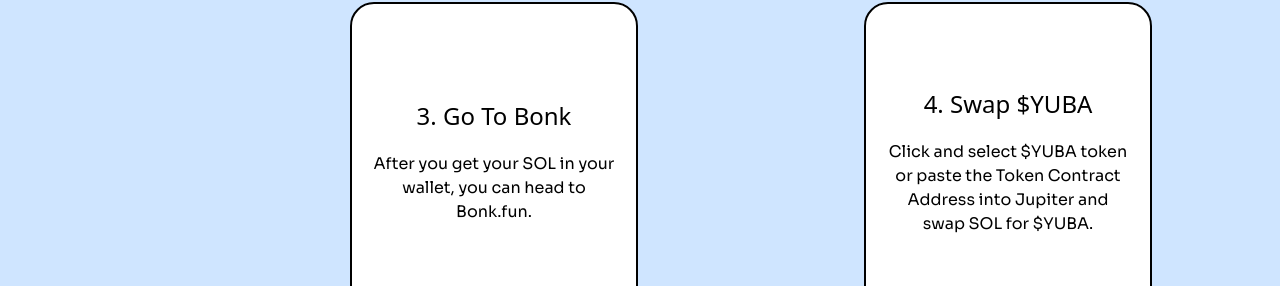
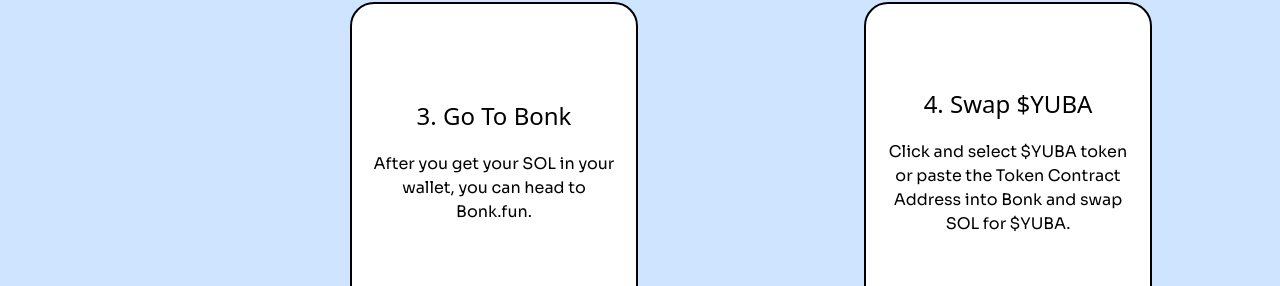
Before and after one commit to rummansheikh69/yuba, a React (Vite) app: page / in a window 1280 px wide. Shown: the part 2107-2393 px from the top of the page. Built offline with nearby package versions, Linux system fonts and the light colour scheme; a web font is replaced by a local one.

Commit message:
Update App.jsx

```diff
--- a/src/App.jsx
+++ b/src/App.jsx
@@ -177,7 +177,7 @@
                 <h1 className=" text-2xl next text-center">4. Swap $YUBA</h1>
                 <h2 className=" text-center heading">
                   Click and select $YUBA token or paste the Token Contract
-                  Address into Jupiter and swap SOL for $YUBA.
+                  Address into Bonk and swap SOL for $YUBA.
                 </h2>
               </div>
             </div>
```
